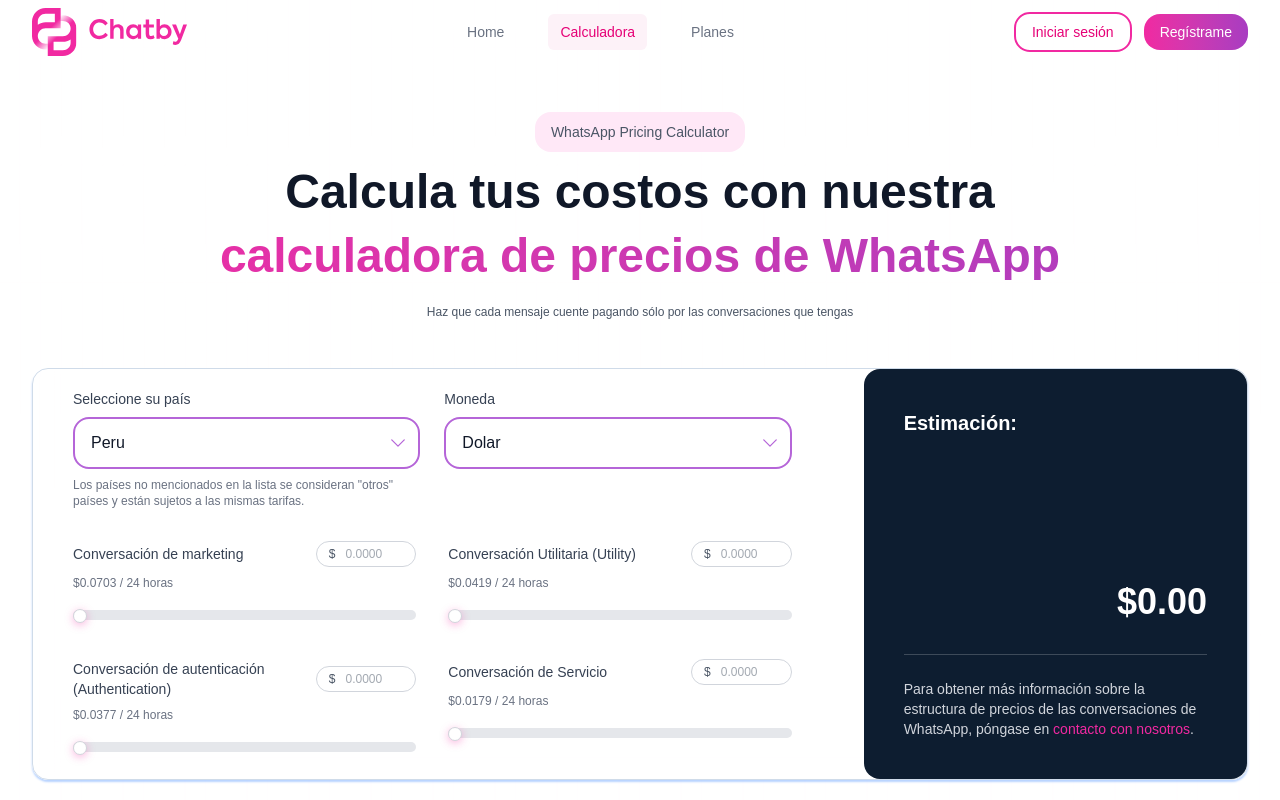
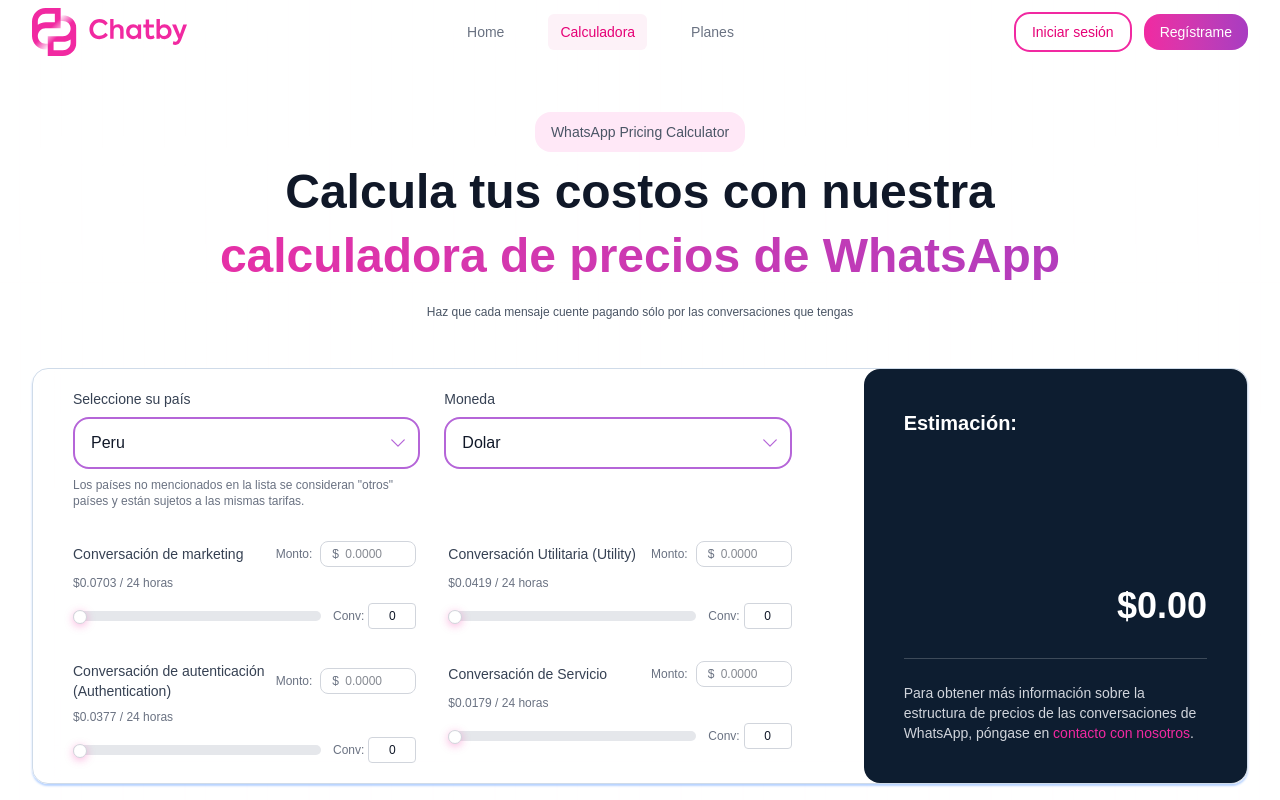
Before and after one commit to josetch01/chatby, a React (Vite) app: page /calculadora in a window 1280 px wide. Shown: the top 800 px of the page. Built offline with nearby package versions, Linux system fonts and the light colour scheme; a web font is replaced by a local one.

Commit message:
Update Calculadora

```diff
--- a/src/pages/Calculadora.jsx
+++ b/src/pages/Calculadora.jsx
@@ -462,8 +462,12 @@
                   <label className="text-sm font-medium text-gray-700 dark:text-gray-300">
                     Conversación de marketing
                   </label>
-                  <div className="text-xs px-3 py-1 rounded-full border border-gray-300 dark:border-gray-600 bg-white dark:bg-gray-700 text-gray-600 dark:text-gray-300 flex items-center">
-                    <span className="mr-1">{getCurrencySymbol()}</span>
+                  <div className="flex items-center space-x-2">
+                    <span className="text-xs text-gray-500 dark:text-gray-400">Monto:</span>
+                    <div className="relative">
+                      <span className="absolute left-3 top-1/2 transform -translate-y-1/2 text-xs text-gray-500 dark:text-gray-400">
+                        {getCurrencySymbol()}
+                      </span>
                       <input
                         type="number"
                         min="0"
@@ -476,21 +480,23 @@
                             e.target.value
                           )
                         }
-                      className="bg-transparent border-none outline-none w-16 text-center text-xs"
+                        className="w-24 pl-6 pr-2 py-1 text-xs border border-gray-300 dark:border-gray-600 rounded-lg bg-white dark:bg-gray-700 text-gray-900 dark:text-white focus:outline-none focus:ring-2 focus:ring-[#F129A1] focus:border-[#F129A1] transition-colors [appearance:textfield] [&::-webkit-inner-spin-button]:appearance-none [&::-webkit-outer-spin-button]:appearance-none"
                         placeholder="0.0000"
                       />
+                    </div>
                   </div>
                 </div>
                 <p className="text-xs text-gray-500 dark:text-gray-400 mb-3">
                   {getCurrencySymbol()}
                   {getCurrentPrices().marketing.toFixed(4)} / 24 horas
                 </p>
+                <div className="flex items-center space-x-3">
                   <input
                     type="range"
                     min="0"
                     max="10000"
                     value={conversationCounts.marketing}
-                  className="w-full h-2 rounded-lg appearance-none cursor-pointer slider-pink"
+                    className="flex-1 h-2 rounded-lg appearance-none cursor-pointer slider-pink"
                     onInput={(e) => {
                       setSliderProgress(e.target);
                       handleSliderChange("marketing", e.target.value);
@@ -500,6 +506,22 @@
                       handleSliderChange("marketing", e.target.value);
                     }}
                   />
+                  <div className="flex items-center space-x-1 min-w-[80px]">
+                    <span className="text-xs text-gray-500 dark:text-gray-400">Conv:</span>
+                    <input
+                      type="number"
+                      inputMode="numeric"
+                      min="0"
+                      max="10000"
+                      value={conversationCounts.marketing}
+                      onChange={(e) => {
+                        const value = Math.max(0, Math.min(10000, parseInt(e.target.value) || 0));
+                        handleSliderChange("marketing", value.toString());
+                      }}
+                      className="w-12 px-1 py-1 text-xs border border-gray-300 dark:border-gray-600 rounded bg-white dark:bg-gray-700 text-gray-900 dark:text-white focus:outline-none focus:ring-1 focus:ring-[#F129A1] focus:border-[#F129A1] transition-colors text-center [appearance:textfield] [&::-webkit-inner-spin-button]:appearance-none [&::-webkit-outer-spin-button]:appearance-none"
+                    />
+                  </div>
+                </div>
               </div>
 
               {/* Utility Conversations */}
@@ -508,8 +530,12 @@
                   <label className="text-sm font-medium text-gray-700 dark:text-gray-300">
                     Conversación Utilitaria (Utility)
                   </label>
-                  <div className="text-xs px-3 py-1 rounded-full border border-gray-300 dark:border-gray-600 bg-white dark:bg-gray-700 text-gray-600 dark:text-gray-300 flex items-center">
-                    <span className="mr-1">{getCurrencySymbol()}</span>
+                  <div className="flex items-center space-x-2">
+                    <span className="text-xs text-gray-500 dark:text-gray-400">Monto:</span>
+                    <div className="relative">
+                      <span className="absolute left-3 top-1/2 transform -translate-y-1/2 text-xs text-gray-500 dark:text-gray-400">
+                        {getCurrencySymbol()}
+                      </span>
                       <input
                         type="number"
                         min="0"
@@ -519,21 +545,23 @@
                         onChange={(e) =>
                           handleConversationInputChange("utility", e.target.value)
                         }
-                      className="bg-transparent border-none outline-none w-16 text-center text-xs"
+                        className="w-24 pl-6 pr-2 py-1 text-xs border border-gray-300 dark:border-gray-600 rounded-lg bg-white dark:bg-gray-700 text-gray-900 dark:text-white focus:outline-none focus:ring-2 focus:ring-[#F129A1] focus:border-[#F129A1] transition-colors [appearance:textfield] [&::-webkit-inner-spin-button]:appearance-none [&::-webkit-outer-spin-button]:appearance-none"
                         placeholder="0.0000"
                       />
+                    </div>
                   </div>
                 </div>
                 <p className="text-xs text-gray-500 dark:text-gray-400 mb-3">
                   {getCurrencySymbol()}
                   {getCurrentPrices().utility.toFixed(4)} / 24 horas
                 </p>
+                <div className="flex items-center space-x-3">
                   <input
                     type="range"
                     min="0"
                     max="10000"
                     value={conversationCounts.utility}
-                  className="w-full h-2 rounded-lg appearance-none cursor-pointer slider-pink"
+                    className="flex-1 h-2 rounded-lg appearance-none cursor-pointer slider-pink"
                     onInput={(e) => {
                       setSliderProgress(e.target);
                       handleSliderChange("utility", e.target.value);
@@ -543,6 +571,21 @@
                       handleSliderChange("utility", e.target.value);
                     }}
                   />
+                  <div className="flex items-center space-x-1 min-w-[80px]">
+                    <span className="text-xs text-gray-500 dark:text-gray-400">Conv:</span>
+                    <input
+                      type="number"
+                      min="0"
+                      max="10000"
+                      value={conversationCounts.utility}
+                      onChange={(e) => {
+                        const value = Math.max(0, Math.min(10000, parseInt(e.target.value) || 0));
+                        handleSliderChange("utility", value.toString());
+                      }}
+                      className="w-12 px-1 py-1 text-xs border border-gray-300 dark:border-gray-600 rounded bg-white dark:bg-gray-700 text-gray-900 dark:text-white focus:outline-none focus:ring-1 focus:ring-[#F129A1] focus:border-[#F129A1] transition-colors text-center [appearance:textfield] [&::-webkit-inner-spin-button]:appearance-none [&::-webkit-outer-spin-button]:appearance-none"
+                    />
+                  </div>
+                </div>
               </div>
 
               {/* Authentication Conversations */}
@@ -551,8 +594,12 @@
                   <label className="text-sm font-medium text-gray-700 dark:text-gray-300">
                     Conversación de autenticación (Authentication)
                   </label>
-                  <div className="text-xs px-3 py-1 rounded-full border border-gray-300 dark:border-gray-600 bg-white dark:bg-gray-700 text-gray-600 dark:text-gray-300 flex items-center">
-                    <span className="mr-1">{getCurrencySymbol()}</span>
+                  <div className="flex items-center space-x-2">
+                    <span className="text-xs text-gray-500 dark:text-gray-400">Monto:</span>
+                    <div className="relative">
+                      <span className="absolute left-3 top-1/2 transform -translate-y-1/2 text-xs text-gray-500 dark:text-gray-400">
+                        {getCurrencySymbol()}
+                      </span>
                       <input
                         type="number"
                         min="0"
@@ -567,21 +614,23 @@
                             e.target.value
                           )
                         }
-                      className="bg-transparent border-none outline-none w-16 text-center text-xs"
+                        className="w-24 pl-6 pr-2 py-1 text-xs border border-gray-300 dark:border-gray-600 rounded-lg bg-white dark:bg-gray-700 text-gray-900 dark:text-white focus:outline-none focus:ring-2 focus:ring-[#F129A1] focus:border-[#F129A1] transition-colors [appearance:textfield] [&::-webkit-inner-spin-button]:appearance-none [&::-webkit-outer-spin-button]:appearance-none"
                         placeholder="0.0000"
                       />
+                    </div>
                   </div>
                 </div>
                 <p className="text-xs text-gray-500 dark:text-gray-400 mb-3">
                   {getCurrencySymbol()}
                   {getCurrentPrices().authentication.toFixed(4)} / 24 horas
                 </p>
+                <div className="flex items-center space-x-3">
                   <input
                     type="range"
                     min="0"
                     max="10000"
                     value={conversationCounts.authentication}
-                  className="w-full h-2 rounded-lg appearance-none cursor-pointer slider-pink"
+                    className="flex-1 h-2 rounded-lg appearance-none cursor-pointer slider-pink"
                     onInput={(e) => {
                       setSliderProgress(e.target);
                       handleSliderChange("authentication", e.target.value);
@@ -591,6 +640,21 @@
                       handleSliderChange("authentication", e.target.value);
                     }}
                   />
+                  <div className="flex items-center space-x-1 min-w-[80px]">
+                    <span className="text-xs text-gray-500 dark:text-gray-400">Conv:</span>
+                    <input
+                      type="number"
+                      min="0"
+                      max="10000"
+                      value={conversationCounts.authentication}
+                      onChange={(e) => {
+                        const value = Math.max(0, Math.min(10000, parseInt(e.target.value) || 0));
+                        handleSliderChange("authentication", value.toString());
+                      }}
+                      className="w-12 px-1 py-1 text-xs border border-gray-300 dark:border-gray-600 rounded bg-white dark:bg-gray-700 text-gray-900 dark:text-white focus:outline-none focus:ring-1 focus:ring-[#F129A1] focus:border-[#F129A1] transition-colors text-center [appearance:textfield] [&::-webkit-inner-spin-button]:appearance-none [&::-webkit-outer-spin-button]:appearance-none"
+                    />
+                  </div>
+                </div>
               </div>
 
               {/* Service Conversations */}
@@ -599,8 +663,12 @@
                   <label className="text-sm font-medium text-gray-700 dark:text-gray-300">
                     Conversación de Servicio
                   </label>
-                  <div className="text-xs px-3 py-1 rounded-full border border-gray-300 dark:border-gray-600 bg-white dark:bg-gray-700 text-gray-600 dark:text-gray-300 flex items-center">
-                    <span className="mr-1">{getCurrencySymbol()}</span>
+                  <div className="flex items-center space-x-2">
+                    <span className="text-xs text-gray-500 dark:text-gray-400">Monto:</span>
+                    <div className="relative">
+                      <span className="absolute left-3 top-1/2 transform -translate-y-1/2 text-xs text-gray-500 dark:text-gray-400">
+                        {getCurrencySymbol()}
+                      </span>
                       <input
                         type="number"
                         min="0"
@@ -610,21 +678,23 @@
                         onChange={(e) =>
                           handleConversationInputChange("service", e.target.value)
                         }
-                      className="bg-transparent border-none outline-none w-16 text-center text-xs"
+                        className="w-24 pl-6 pr-2 py-1 text-xs border border-gray-300 dark:border-gray-600 rounded-lg bg-white dark:bg-gray-700 text-gray-900 dark:text-white focus:outline-none focus:ring-2 focus:ring-[#F129A1] focus:border-[#F129A1] transition-colors [appearance:textfield] [&::-webkit-inner-spin-button]:appearance-none [&::-webkit-outer-spin-button]:appearance-none"
                         placeholder="0.0000"
                       />
+                    </div>
                   </div>
                 </div>
                 <p className="text-xs text-gray-500 dark:text-gray-400 mb-3">
                   {getCurrencySymbol()}
                   {getCurrentPrices().service.toFixed(4)} / 24 horas
                 </p>
+                <div className="flex items-center space-x-3">
                   <input
                     type="range"
                     min="0"
                     max="10000"
                     value={conversationCounts.service}
-                  className="w-full h-4 rounded-lg appearance-none cursor-pointer slider-pink"
+                    className="flex-1 h-2 rounded-lg appearance-none cursor-pointer slider-pink"
                     onInput={(e) => {
                       setSliderProgress(e.target);
                       handleSliderChange("service", e.target.value);
@@ -634,6 +704,21 @@
                       handleSliderChange("service", e.target.value);
                     }}
                   />
+                  <div className="flex items-center space-x-1 min-w-[80px]">
+                    <span className="text-xs text-gray-500 dark:text-gray-400">Conv:</span>
+                    <input
+                      type="number"
+                      min="0"
+                      max="10000"
+                      value={conversationCounts.service}
+                      onChange={(e) => {
+                        const value = Math.max(0, Math.min(10000, parseInt(e.target.value) || 0));
+                        handleSliderChange("service", value.toString());
+                      }}
+                      className="w-12 px-1 py-1 text-xs border border-gray-300 dark:border-gray-600 rounded bg-white dark:bg-gray-700 text-gray-900 dark:text-white focus:outline-none focus:ring-1 focus:ring-[#F129A1] focus:border-[#F129A1] transition-colors text-center [appearance:textfield] [&::-webkit-inner-spin-button]:appearance-none [&::-webkit-outer-spin-button]:appearance-none"
+                    />
+                  </div>
+                </div>
               </div>
             </div>
           </div>
@@ -672,7 +757,7 @@
           <img
             src={bgCircle}
             alt=""
-            className="pointer-events-none select-none hidden md:block absolute -left-32 top-32 w-[500px] opacity-30 z-0"
+            className="pointer-events-none select-none hidden md:block absolute -left-32 top-32 w-[500px] opacity-30 z-0 "
           />
 
           {/* Top intro row */}
@@ -682,7 +767,7 @@
                 Calculadora de WhatsApp
               </h2>
             </div>
-            <div className="text-[#2C011B] dark:text-gray-300 text-xs font-medium w-full sm:w-1/2">
+            <div className="text-[#2C011B] dark:text-gray-300 text-sm font-medium w-full sm:w-1/2">
               <p>
                 Todo lo que necesitas es una plantilla de mensaje para iniciar
                 un chat con tus clientes. Las tarifas varían en función de la
```
Lines whose indentation alone changed are shown as unchanged.
